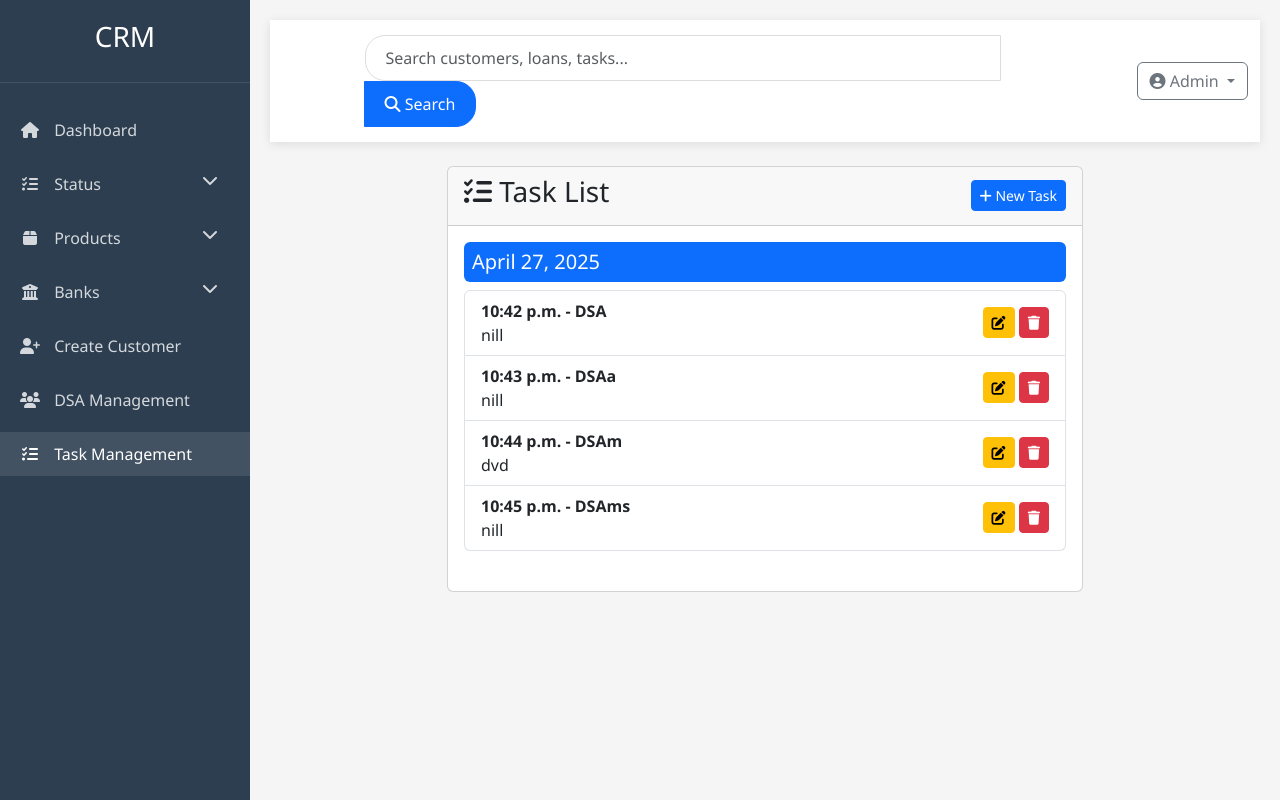
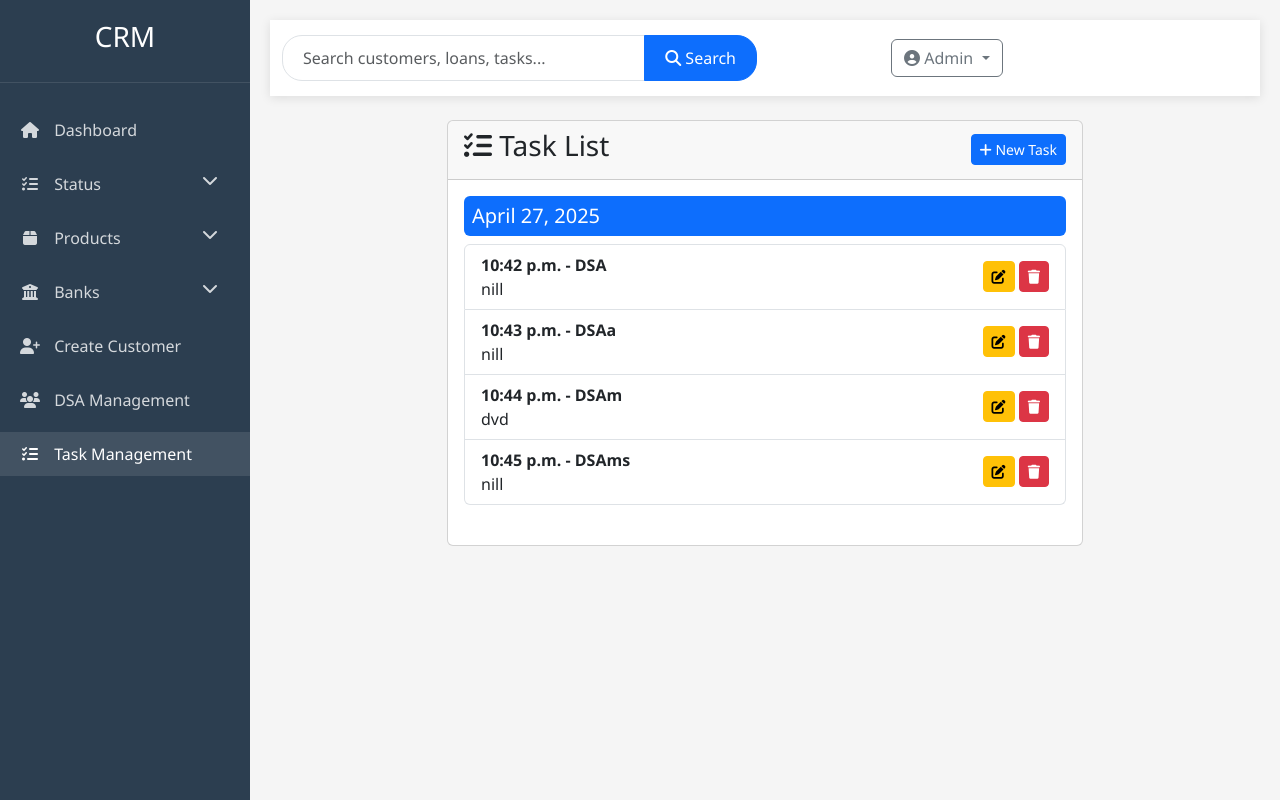
Before and after one commit to Abincjoseph20/crm, a Django app: page /task_list in a window 1280 px wide. Run offline with Django 5.2, Linux system fonts and the light colour scheme; data comes from the database, SQL or seed files in the repository; both versions use the stored data as it was after the commit.

Commit message:
style again  modified

```diff
--- a/CRM/profiles/views.py
+++ b/CRM/profiles/views.py
@@ -3,6 +3,7 @@ from .models import Customer,DSA,Task, BANK_CHOICE, PRODUCT_CHOICE, STATUS_CHOIC
 from django.views import View
 from django.utils import timezone
 from django.http import Http404
+from datetime import datetime,timedelta
 
 
 def create_customer(request):
@@ -171,15 +172,28 @@ def Create_Task(request):
 
 def task_list(request):
     tasks = Task.objects.all().order_by('task_date', 'task_time')
+    now = timezone.now()
+
+
 
     task_dict = {}
+    notifications = []
+
     for task in tasks:
+        task_datetime = datetime.combine(task.task_date,task.task_time)
+        if timezone.is_aware(now):
+            task_datetime = timezone.make_aware(task_datetime)
+
+        if now <= task_datetime <= now + timedelta(minutes=2):
+            notifications.append(task)
+
         if task.task_date not in task_dict:
             task_dict[task.task_date] = []
         task_dict[task.task_date].append(task)
 
     context = {
         'task_dict': task_dict,
+        'notifications':notifications
         }
 
     return render(request, 'task_list.html', context)
--- a/CRM/templates/base.html
+++ b/CRM/templates/base.html
@@ -112,24 +100,28 @@
             z-index: 100;
         }
 
-        /* Search Bar */
-        .search-bar {
-            width: 100%;
-            max-width: 800px; /* Wider search bar */
-            margin: 0 auto;
+        /* Fixed Search Bar */
+        .search-container {
+            flex-grow: 1;
+            max-width: 800px;
         }
 
-        .search-bar .form-control {
-            border-radius: 20px;
-            padding: 10px 20px;
-            border: 1px solid #ddd;
+        .search-form {
             width: 100%;
         }
 
-        .search-bar .btn {
-            border-radius: 20px;
+        .search-input-group {
+            width: 100%;
+        }
+
+        .search-input {
+            border-radius: 20px 0 0 20px !important;
             padding: 10px 20px;
-            margin-left: 10px;
+        }
+
+        .search-button {
+            border-radius: 0 20px 20px 0 !important;
+            padding: 10px 20px;
             min-width: 100px;
         }
 
@@ -299,26 +271,37 @@
         <!-- Top Navigation Bar -->
         <div class="top-navbar mb-4">
             <div class="container-fluid">
-                <div class="row align-items-center">
-                    <div class="col-md-1">
-                        <button class="btn btn-outline-secondary d-lg-none" id="sidebarToggle">
+                <div class="row align-items-center gx-3">
+                    <div class="col-auto d-lg-none">
+                        <button class="btn btn-outline-secondary" id="sidebarToggle">
                             <i class="fas fa-bars"></i>
                         </button>
                     </div>
-                    <div class="col-md-8">
-                        <form class="search-bar" method="GET" action="{% url 'search' %}">
-                            <div class="input-group">
-                                <input type="search" class="form-control" placeholder="Search customers, loans, tasks..." name="keyword">
-                                <button class="btn btn-primary" type="submit">
-                                    <i class="fas fa-search"></i> Search
-                                </button>
-                            </div>
-                        </form>
+
+                    <!-- Fixed Search Bar -->
+                    <div class="col-lg-6 col-md-8">
+                        <div class="search-container">
+                            <form class="search-form" method="GET" action="{% url 'search' %}">
+                                <div class="input-group search-input-group">
+                                    <input type="search"
+                                           class="form-control search-input"
+                                           placeholder="Search customers, loans, tasks..."
+                                           name="keyword"
+                                           aria-label="Search">
+                                    <button class="btn btn-primary search-button" type="submit">
+                                        <i class="fas fa-search"></i>
+                                        <span class="search-button-text"> Search</span>
+                                    </button>
+                                </div>
+                            </form>
+                        </div>
                     </div>
-                    <div class="col-md-3 text-end">
+
+                    <div class="col-lg-3 col-md-4 text-end">
                         <div class="dropdown">
                             <button class="btn btn-outline-secondary dropdown-toggle" type="button" id="userDropdown" data-bs-toggle="dropdown">
-                                <i class="fas fa-user-circle"></i> Admin
+                                <i class="fas fa-user-circle"></i>
+                                <span class="d-none d-md-inline"> Admin</span>
                             </button>
                             <ul class="dropdown-menu dropdown-menu-end">
                                 <li><a class="dropdown-item" href="#"><i class="fas fa-user me-2"></i> Profile</a></li>
@@ -374,12 +357,6 @@
                     }
                 }
             });
-
-            // Auto-scroll sidebar to active item
-            const activeItem = document.querySelector('.nav-link.active');
-            if (activeItem) {
-                activeItem.scrollIntoView({ block: 'center' });
-            }
         });
     </script>
     {% block extra_js %}{% endblock %}
--- a/CRM/templates/task_list.html
+++ b/CRM/templates/task_list.html
@@ -5,6 +5,24 @@
 {% block content %}
 <div class="row">
     <div class="col-md-8 mx-auto">
+
+        <!-- Notification Section -->
+        {% if notifications %}
+        <div class="alert alert-info">
+            <div class="d-flex justify-content-between align-items-center">
+                <div>
+                    <h5><i class="fas fa-bell"></i> Upcoming Tasks ({{ notifications|length }})</h5>
+                    <ul class="mb-0">
+                        {% for task in notifications %}
+                        <li><strong>{{ task.title }}</strong> at {{ task.task_time }}</li>
+                        {% endfor %}
+                    </ul>
+                </div>
+            </div>
+        </div>
+        {% endif %}
+        <!-- End Notification Section -->
+
         <div class="card">
             <div class="card-header">
                 <div class="d-flex justify-content-between align-items-center">
@@ -21,7 +39,9 @@
                         <li class="list-group-item d-flex justify-content-between align-items-center">
                             <div>
                                 <strong>{{ task.task_time }} - {{ task.title }}</strong>
-                                {% if task.descriptions %}<p class="mb-0">{{ task.descriptions }}</p>{% endif %}
+                                {% if task.descriptions %}
+                                    <p class="mb-0">{{ task.descriptions }}</p>
+                                {% endif %}
                             </div>
                             <div>
                                 <a href="{% url 'edit_task' task.id %}" class="btn btn-sm btn-warning"><i class="fas fa-edit"></i></a>
```
Also changed, not shown: other parts of CRM/templates/base.html (+6 -38 lines), CRM/db.sqlite3.
